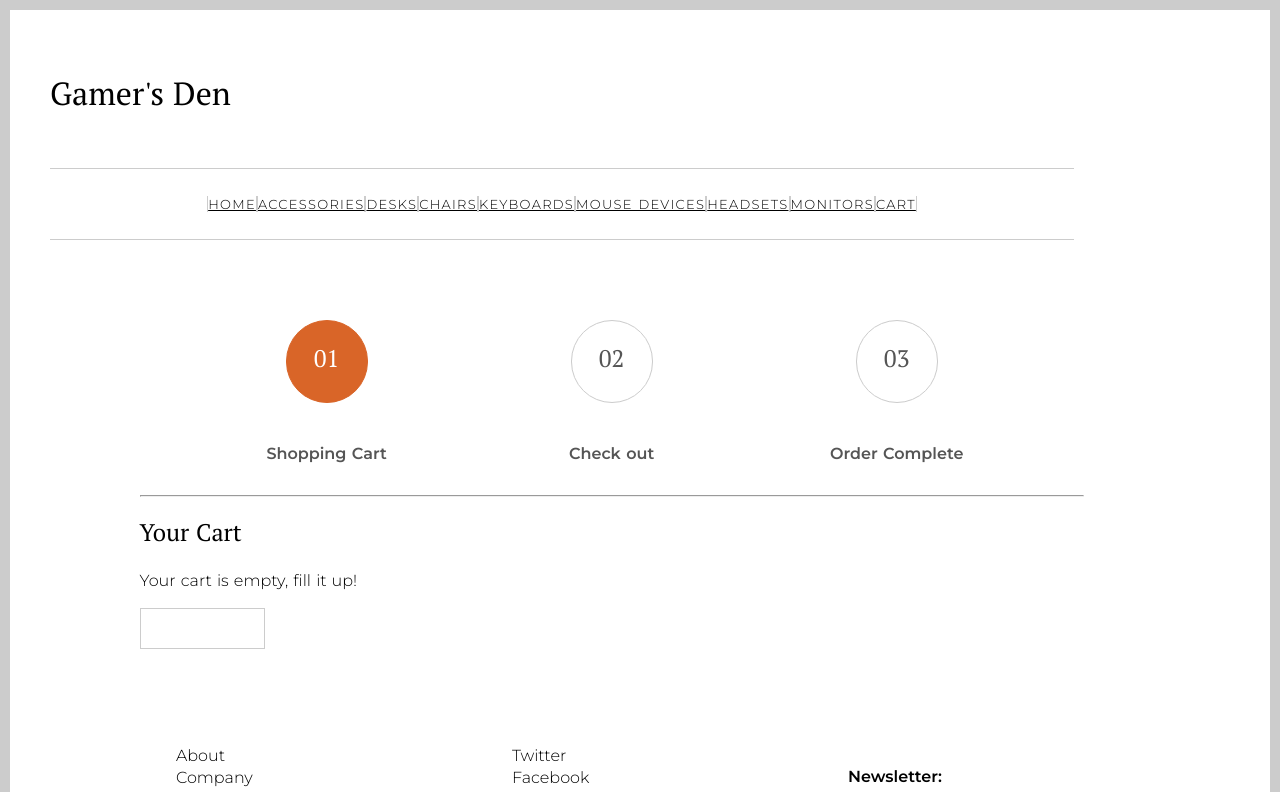
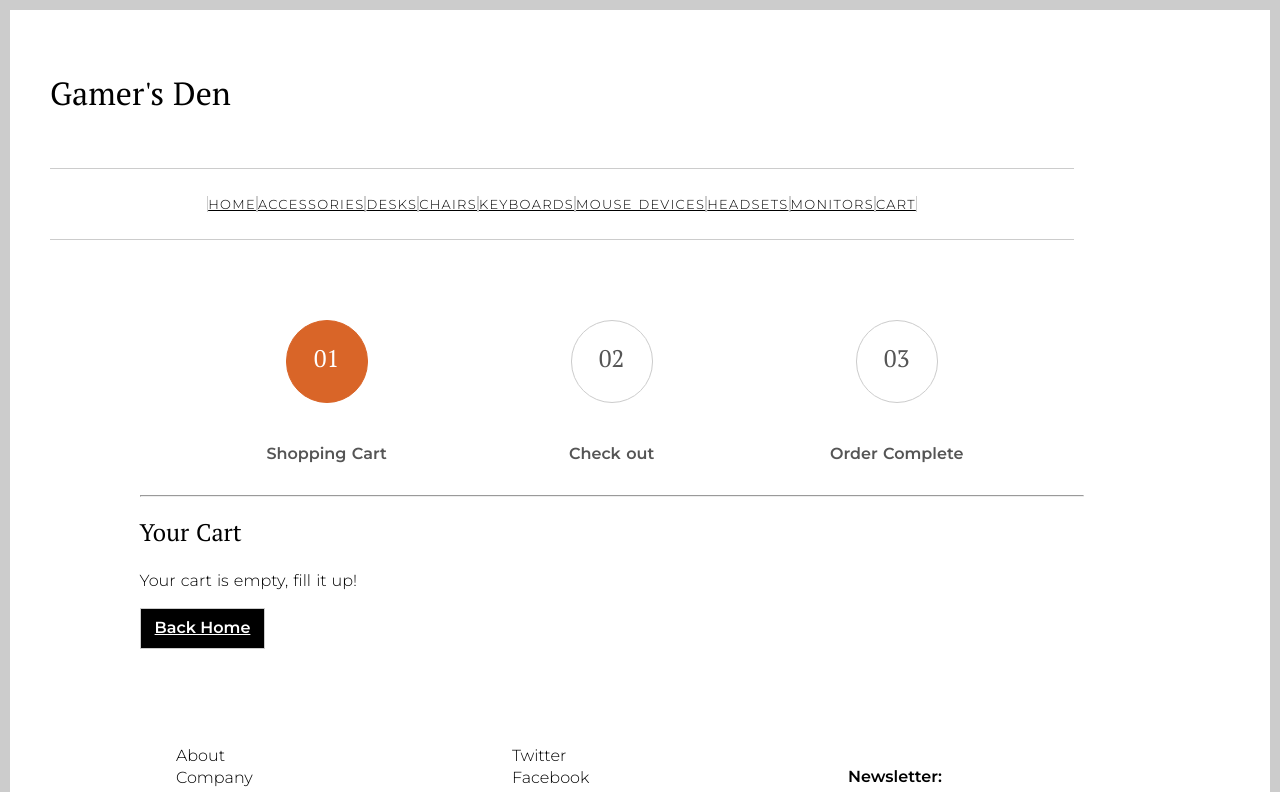
Before and after one commit to lunaf-github/Gaming-Equipment-ecommerce, a Nuxt app: page /Cart in a window 1280 px wide. Shown: the top 792 px of the page. Built offline with nearby package versions, Linux system fonts and the light colour scheme.

Commit message:
add button css

```diff
--- a/assets/main.scss
+++ b/assets/main.scss
@@ -21,19 +21,23 @@ h3 {
 
 button {
   border: 1px solid #ccc;
-  background: white;
+  background: black;
   padding: 10px 14px;
   cursor: pointer;
-  color: black;
+  color:white;
   font-weight: 700;
   font-family: "Montserrat", -apple-system, BlinkMacSystemFont, "Segoe UI",
     Roboto, "Helvetica Neue", Arial, sans-serif;
   transition: 0.3s all ease;
   &:hover {
-    background: black;
+    background: #c14103;
     border: 1px solid black;
-    color: whi
+    color: white;
   }
+}
+
+button.pay-with-stripe {
+
 }
 
 /*----------- Store Grid ------------*/
```
